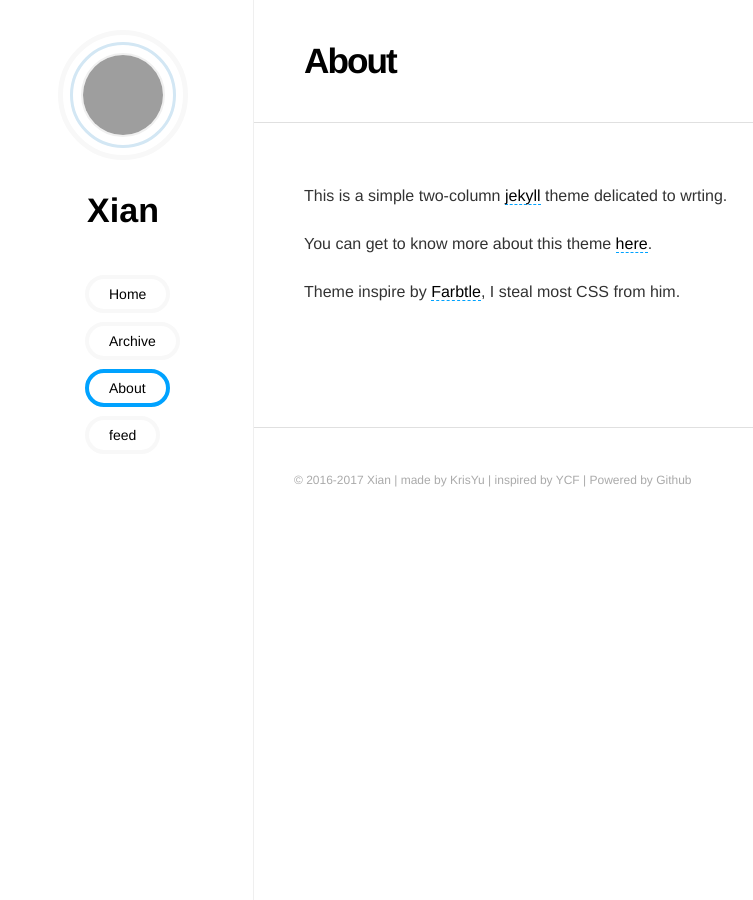
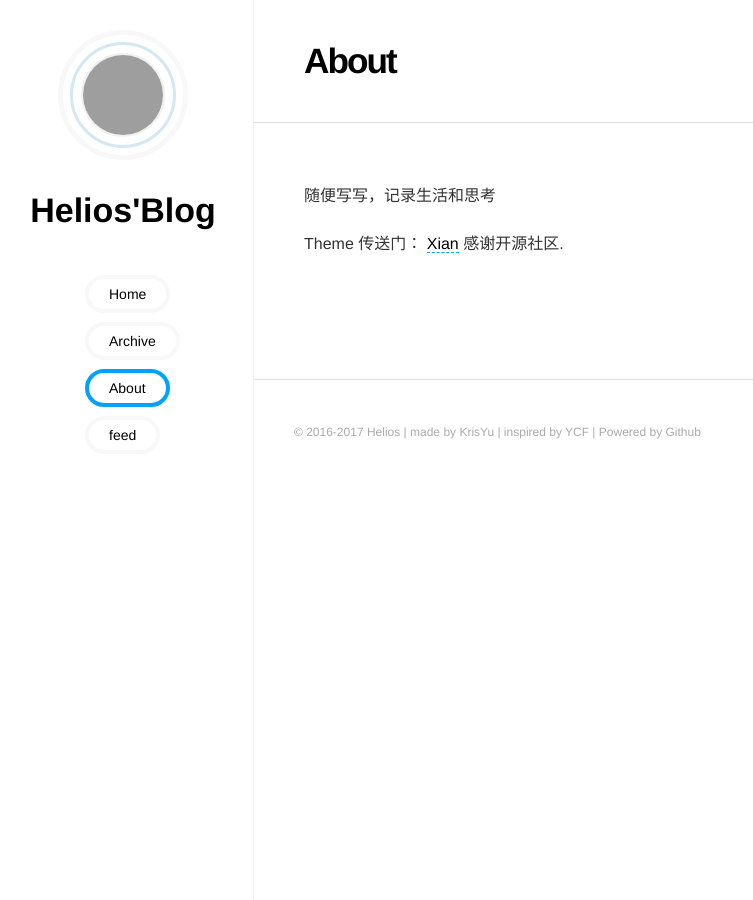
Before and after one commit to helios1210/helios1210.github.io, a Jekyll site: the page built from about.md, in a window 1280 px wide. Shown: the whole page, without its empty margins (7-760 px from the left). Built offline with Jekyll 4.4.1, drawn with Linux system fonts in a browser that asks for light colours; grey boxes are pictures that could not be loaded.

Commit message:
修改了about 和主页

```diff
--- a/_config.yml
+++ b/_config.yml
@@ -1,6 +1,6 @@
-title: Xian   # your title
-author: Xian # your name
-description: Just have some fun here # your description
+title: Helios'Blog   # your title
+author: Helios # your name
+description: Yep! Just for fun # your description
 avatar: /images/avatar.png # change avatar
 
 # Build Settings
@@ -8,7 +8,7 @@ markdown: kramdown
 highlighter: rouge
 
 # Pagination
-paginate: 5
+paginate: 4
 paginate_path: "/page:num/"
 gems: [jekyll-paginate]
 
--- a/about.md
+++ b/about.md
@@ -4,10 +4,6 @@ title: About
 active: about
 ---
 
+随便写写，记录生活和思考
 
-This is a simple two-column [jekyll](https://jekyllrb.com/) theme delicated to wrting.
-
-You can get to know more about this theme [here]().
-
-
-Theme inspire by [Farbtle](https://github.com/YCF/Farbtle), I steal most CSS from him.
+Theme 传送门： [Xian](https://github.com/YCF/Farbtle) 感谢开源社区.
```
Also changed, not shown: 1 other file.
